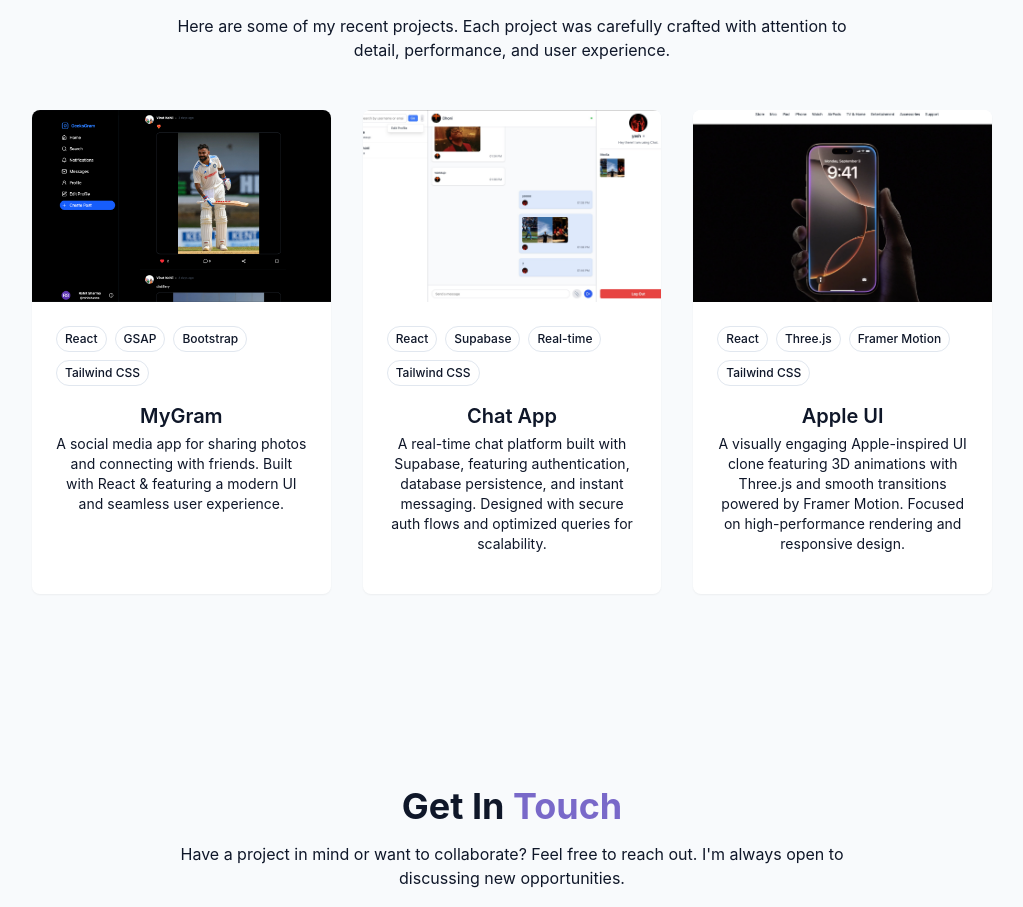
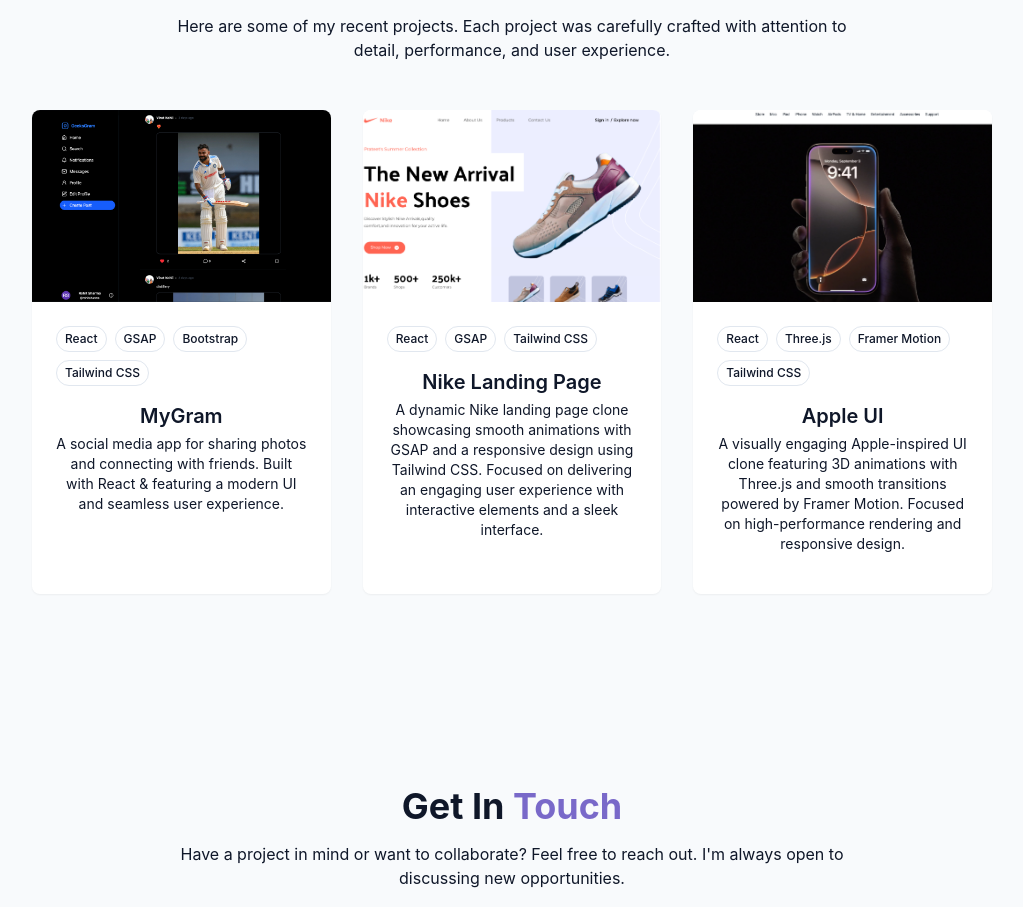
Before and after one commit to pratyush61/portfolio, a React (Vite) app: page / in a window 1280 px wide. Shown: the part 2772-3679 px from the top of the page, without its empty margins (128-1151 px from the left). Built offline with nearby package versions, Linux system fonts and the light colour scheme.

Commit message:
updated portfolio content

```diff
--- a/src/Components/About.jsx
+++ b/src/Components/About.jsx
@@ -20,6 +20,7 @@
               passion for building modern, responsive, and user-friendly web
               applications. I focus on creating clean UI designs and smooth
               user experiences.
+
             </p>
 
             <p className="text-muted-foreground">
--- a/src/Components/Projects.jsx
+++ b/src/Components/Projects.jsx
@@ -12,11 +12,11 @@
   },
   {
     id: 2,
-    title: "Chat App",
+    title: "Nike Landing Page",
     description:
-      "A real-time chat platform built with Supabase, featuring authentication, database persistence, and instant messaging. Designed with secure auth flows and optimized queries for scalability.",
-    image: "/images/chat.jpeg",
-    tags: ["React", "Supabase", "Real-time", "Tailwind CSS"],
+      "A dynamic Nike landing page clone showcasing smooth animations with GSAP and a responsive design using Tailwind CSS. Focused on delivering an engaging user experience with interactive elements and a sleek interface.",
+    image: "/images/nike.png",
+    tags: ["React", "GSAP", "Tailwind CSS"],
     demoUrl: "#", // if hosted
     githubUrl: "#",
   },
```
Also changed, not shown: public/images/Nike.png.
